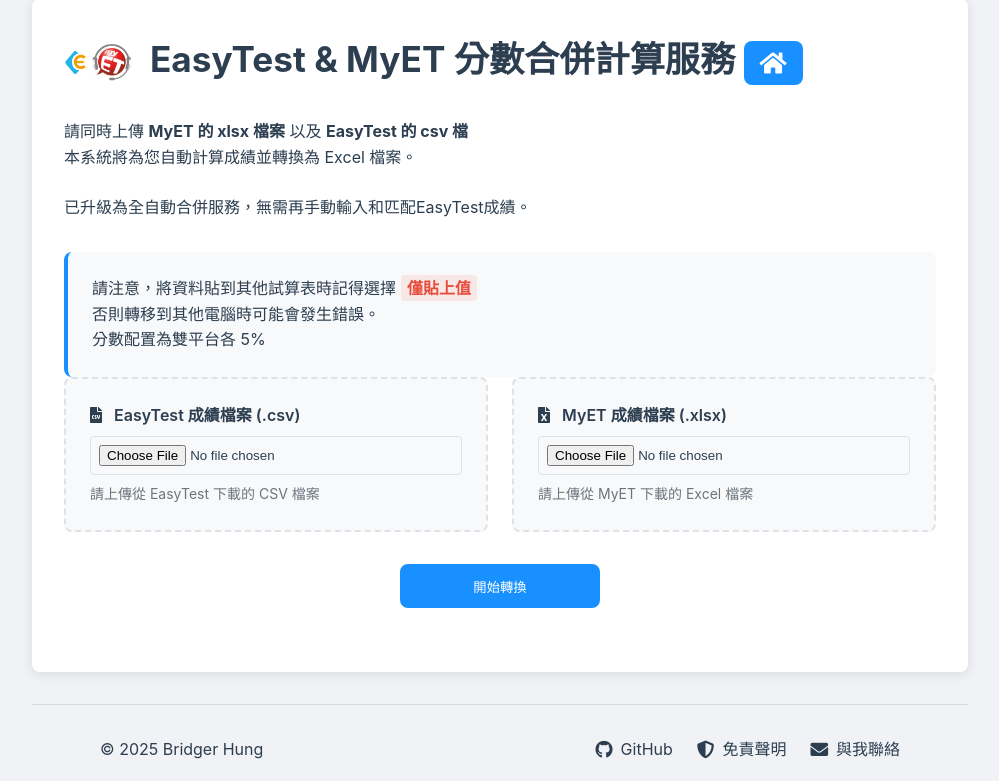
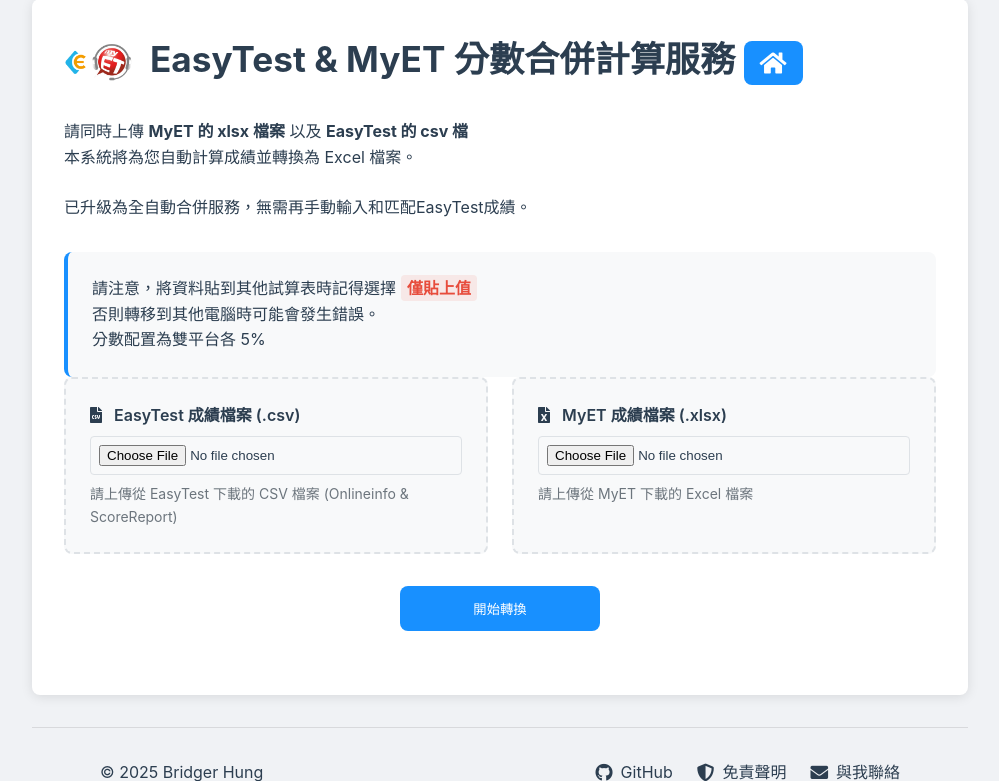
Before and after one commit to bridgerhung/easytest, a Flask app: page /new in a window 1280 px wide. Shown: the part 65-846 px from the top of the page, without its empty margins (140-1139 px from the left). Run offline with Flask 3, Linux system fonts and the light colour scheme.

Commit message:
Update new.html

```diff
--- a/templates/new.html
+++ b/templates/new.html
@@ -95,7 +95,7 @@
                 accept=".csv"
                 required
               />
-              <small class="file-hint">請上傳從 EasyTest 下載的 CSV 檔案</small>
+              <small class="file-hint">請上傳從 EasyTest 下載的 CSV 檔案 (Onlineinfo & ScoreReport) </small>
             </div>
 
             <div class="file-upload-block">
```
